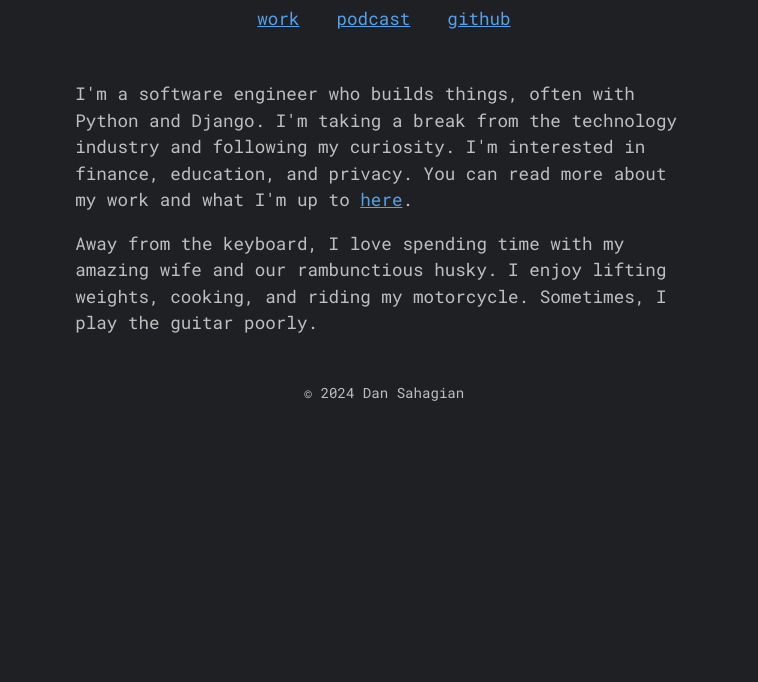
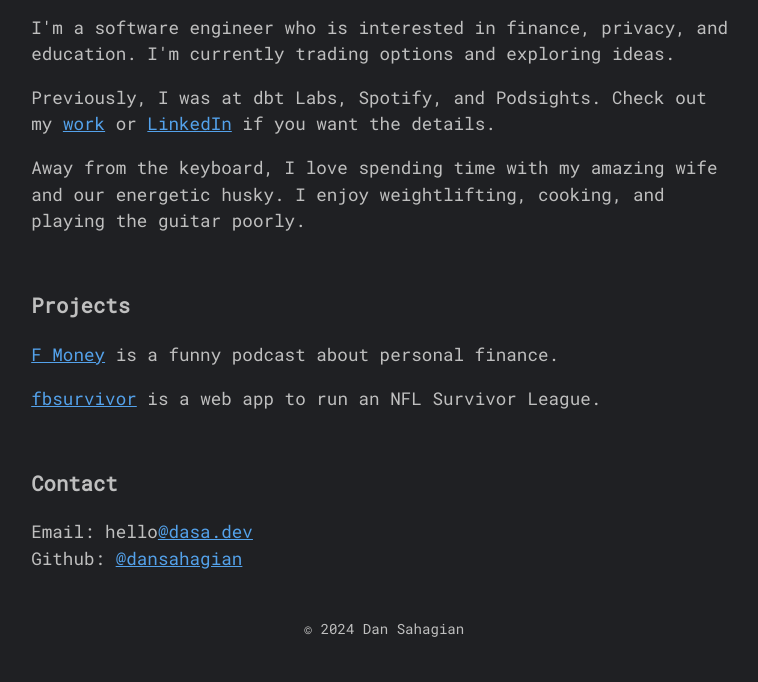
Before and after one commit to dansahagian/homepage, a Django app: template homepage/templates/home.html in a window 1280 px wide. Shown: the part 291-973 px from the top of the page, without its empty margins (256-1014 px from the left). Before the commit the page ends 692 px from the top, so only its background shows below. Run offline with Django 5.2, Linux system fonts and the light colour scheme; the template is opened without the code that fills it, so the values that code supplies are empty.

Commit message:
Updated content

```diff
--- a/homepage/static/css/base.css
+++ b/homepage/static/css/base.css
@@ -50,7 +50,7 @@
 }
 
 .headshot {
-	padding-top: 1.5em;
+	padding-top: 2.0em;
 }
 
 .headshot img {
@@ -91,24 +91,33 @@
 }
 
 @media (min-width: 640px) {
+	html {
+		max-width: 45rem;
+	}
+
 	.center-flex {
 		display: flex;
 		flex-direction: row;
 	}
 
 	.summary-flex {
-		flex-basis: 70%;
+		flex-basis: 60%;
 		text-align: left;
-		padding-top: 1.0em;
-		padding-right: 1.0em;
+		padding-top: 3.0em;
+		padding-right: 2.0em;
+		white-space: nowrap;
 	}
 
 	.headshot {
 		padding-top: 0.0em;
+		text-align: left;
+	}
+
+	.headshot img {
+		max-width: 13em;
 	}
 
 	.headshot-flex {
-		flex-basis: 30%;
-		text-align: right;
+		flex-basis: 40%;
 	}
 }
--- a/homepage/templates/home.html
+++ b/homepage/templates/home.html
@@ -17,11 +17,8 @@
                     Dan Sahagian
                 </div>
                 <div class="titles">
-                    Husband & Software Engineer<br>
+                    Husband | Coder | Nerd<br>
                     New Englander in California<br>
-                </div>
-                <div class="titles">
-                    hello<a href="{% url 'home' %}">@dasa.dev</a>
                 </div>
             </div>
             <div class="headshot-flex">
@@ -31,22 +28,37 @@
                 </div>
             </div>
         </div>
-        <div class="links">
-            <a href="{% url 'work' %}">work</a>
-            <a href="https://fmoney.fm">podcast</a>
-            <a href="https://github.com/dansahagian">github</a>
-        </div>
         <div class="section">
             <p>
-                I'm a software engineer who builds things, often with Python and Django. I'm taking
-                a break from the technology industry and following my curiosity. I'm interested in
-                finance, education, and privacy. You can read more about my work and what I'm up to
-                <a href="{% url 'work' %}">here</a>.
+                I'm a software engineer who is interested in finance, privacy, and education. I'm
+                currently trading options and exploring ideas.
+            </p>
+            <p>
+                Previously, I was at dbt Labs, Spotify, and Podsights. Check out my
+                <a href="{% url 'work' %}">work</a> or
+                <a href="https://linkedin.com/in/dansahagian">LinkedIn</a> if you want the details.
             </p>
             <p>
                 Away from the keyboard, I love spending time with my amazing wife and our
-                rambunctious husky. I enjoy lifting weights, cooking, and riding my motorcycle.
-                Sometimes, I play the guitar poorly.
+                energetic husky. I enjoy weightlifting, cooking, and playing the guitar poorly.
+            </p>
+        </div>
+        <div class="section">
+            <h3>Projects</h3>
+            <p>
+                <a href="https://fmoney.fm">F Money</a>
+                is a funny podcast about personal finance.
+            </p>
+            <p>
+               <a href="https://github.com/dansahagian/fbsurvivor">fbsurvivor</a>
+                is a web app to run an NFL Survivor League.
+            </p>
+        </div>
+        <div class="section">
+            <h3>Contact</h3>
+            <p>
+                Email: hello<a href="{% url 'home' %}">@dasa.dev</a><br>
+                Github: <a href="https://github.com/dansahagian">@dansahagian</a><br>
             </p>
         </div>
     {% endblock %}
--- a/homepage/templates/work.html
+++ b/homepage/templates/work.html
@@ -2,13 +2,11 @@
     {% block content %}
         <div class="section">
             <h2>Work</h2>
-            <a href="https://linkedin.com/in/dansahagian">linkedin</a>
             <p>2024 to now: The Explorer</p>
             <p>
                 I'm currently trading options, exploring ideas, and coding just for fun.
                 I have been writing more while reflecting on the first twenty years of my career and
-                thinking about what I want out of the next twenty. I started a
-                <a href="https://fmoney.fm">podcast</a>.
+                thinking about what I want out of the next twenty.
             </p>
             <br>
             <p>2022 to 2024: The Manager</p>
```
